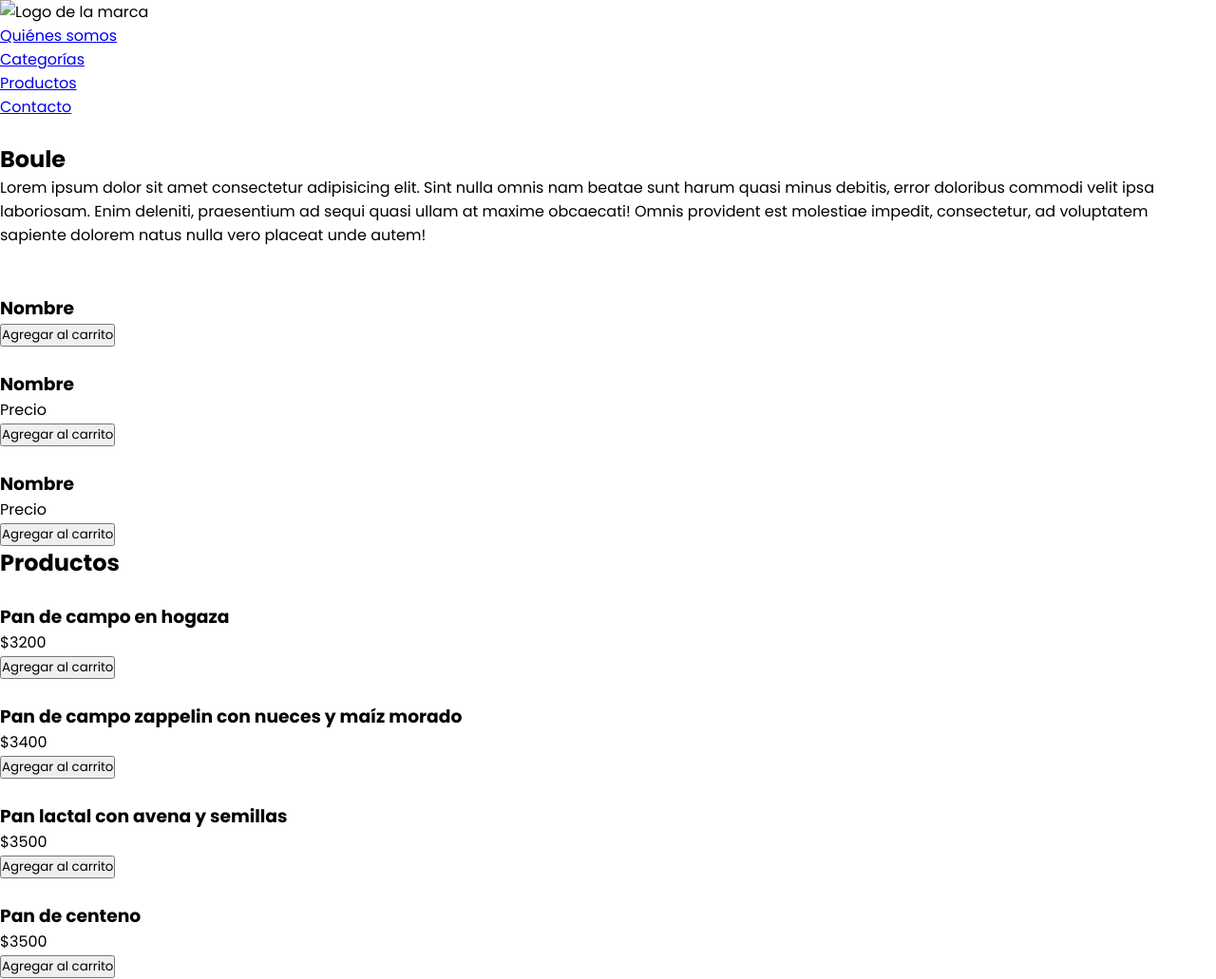
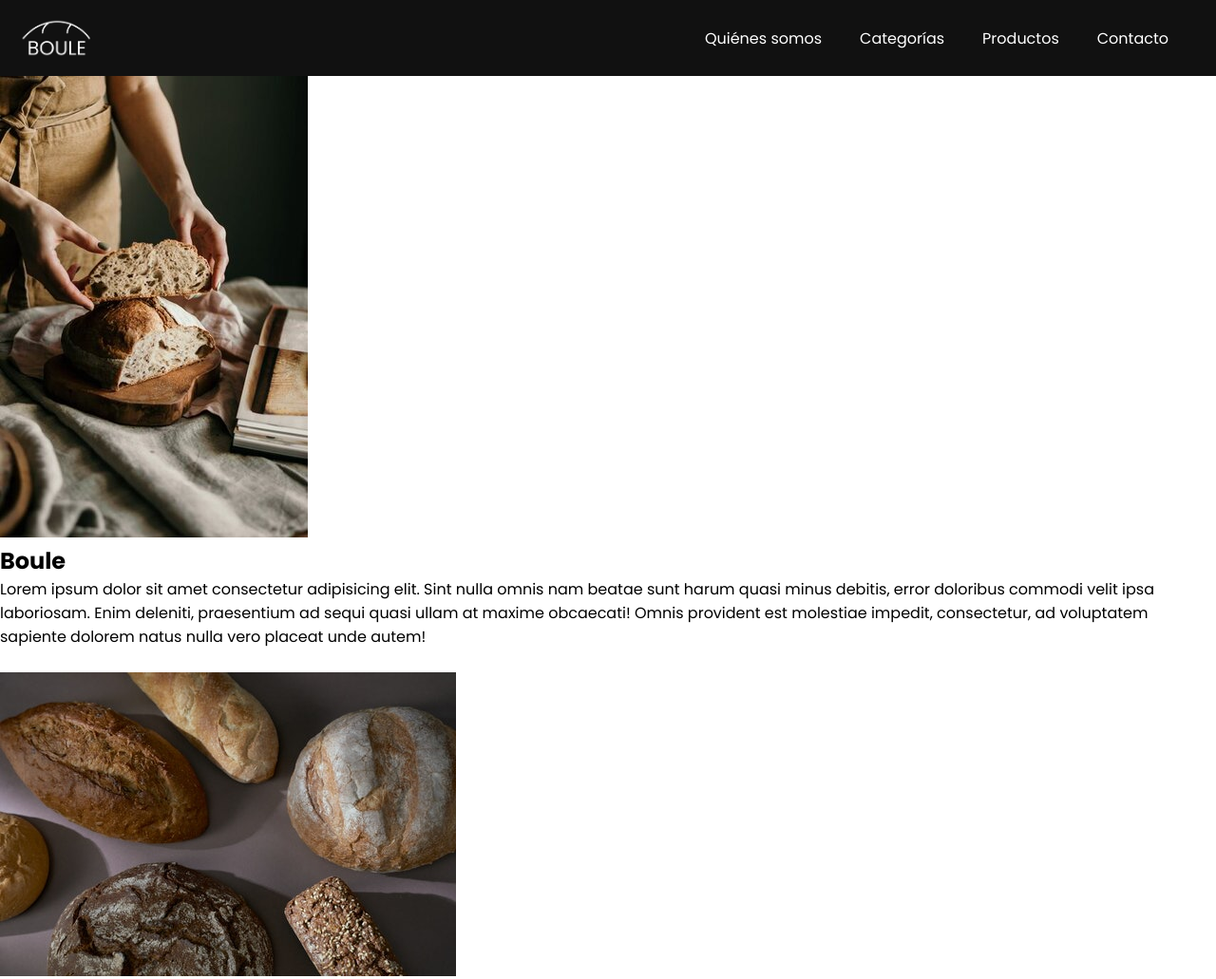
Before and after one commit to agush44/UTN_tp, a plain HTML site: page index.html in a window 1280 px wide. Shown: the top 1031 px of the page at 95% size. Drawn offline with nearby package versions, Linux system fonts and the light colour scheme.

Commit message:
add header styles

```diff
--- a/styles.css
+++ b/styles.css
@@ -4,3 +4,41 @@
   box-sizing: border-box;
   font-family: "Poppins", sans-serif;
 }
+
+/* 1. Header */
+
+header {
+  max-width: 100vw;
+  height: 80px;
+  background-color: #111111;
+  display: flex;
+  justify-content: space-between;
+}
+
+header img {
+  max-width: 200px;
+  height: auto;
+  padding: 20px;
+}
+
+.nav-item {
+  display: flex;
+  align-items: center;
+  padding-right: 30px;
+}
+
+.nav-item ul {
+  display: flex;
+  list-style: none;
+  justify-content: center;
+}
+
+li a {
+  text-decoration: none;
+  padding: 20px;
+  color: #fff;
+}
+
+li a:active {
+  color: #fff;
+}
```
Also changed, not shown: assets/Captura_de_pantalla_2024-05-12_221204-removebg-preview.png (added), assets/boule1.jpg (added), assets/pexels-cottonbro-10202985 (1).jpg (added).
